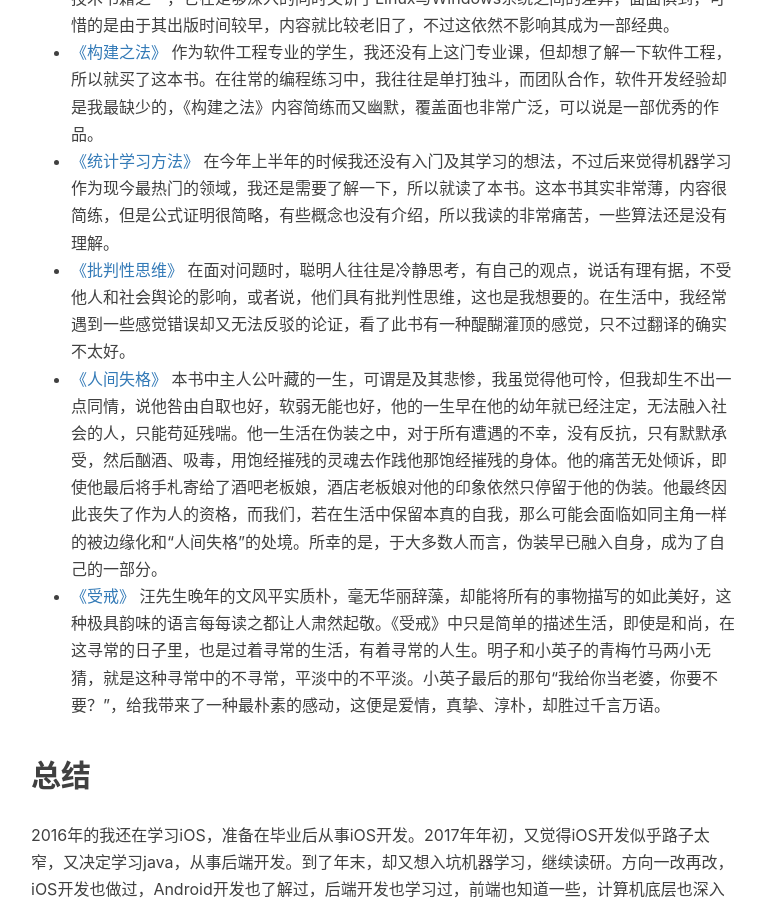
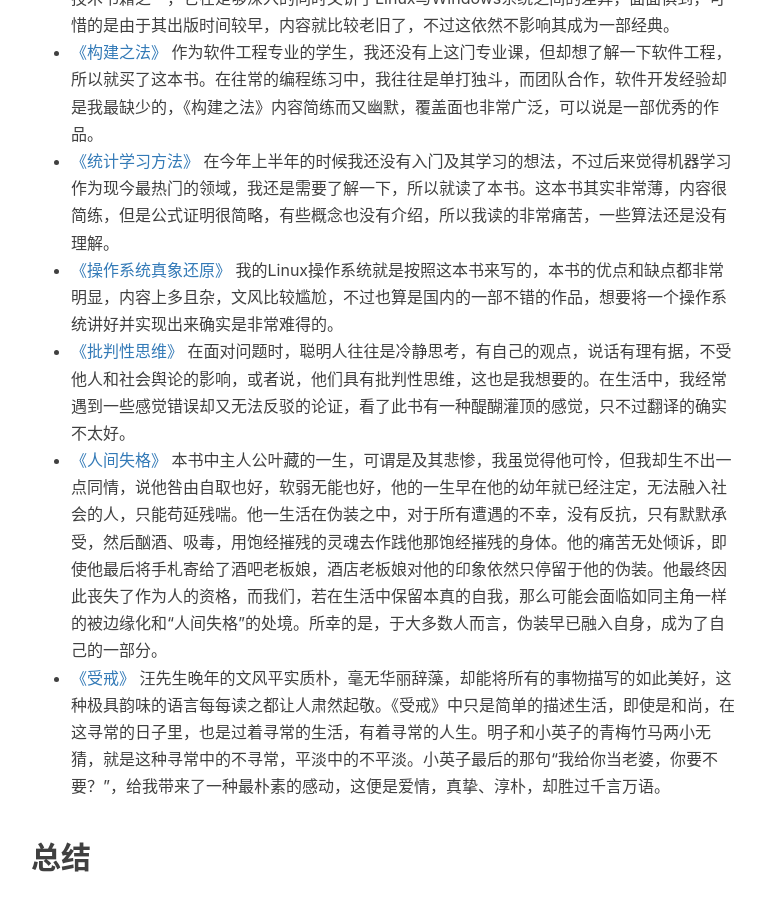
Before and after one commit to kehuizhao/kehuizhao.github.io, a Jekyll site: the page built from _posts/2018-1-6-summary.markdown, in a window 1280 px wide and 900 px high, scrolled down 1668 px. Shown: the whole window, without its empty margins (234-999 px from the left). Built offline with Jekyll 4.4.1, drawn with Linux system fonts in a browser that asks for light colours; nearby versions of some CDN libraries; comment, search, counter and statistics services are not loaded.

Commit message:
Change 2017 summary

```diff
--- a/_posts/2018-1-6-summary.markdown
+++ b/_posts/2018-1-6-summary.markdown
@@ -34,6 +34,7 @@ tags:
 * [《程序员的自我修养》](https://book.douban.com/subject/3652388/) 我是在研究程序的入口函数时得知此书的，当时觉得《深入了解计算机系统》中对于链接和装载并不够深入，于是也就研读了这本书。这是我见过的国人写的最好的技术书籍之一，它在足够深入的同时又讲了Linux与Windows系统之间的差异，面面俱到，可惜的是由于其出版时间较早，内容就比较老旧了，不过这依然不影响其成为一部经典。
 * [《构建之法》](https://book.douban.com/subject/26577755/) 作为软件工程专业的学生，我还没有上这门专业课，但却想了解一下软件工程，所以就买了这本书。在往常的编程练习中，我往往是单打独斗，而团队合作，软件开发经验却是我最缺少的，《构建之法》内容简练而又幽默，覆盖面也非常广泛，可以说是一部优秀的作品。
 * [《统计学习方法》](https://book.douban.com/subject/10590856/) 在今年上半年的时候我还没有入门及其学习的想法，不过后来觉得机器学习作为现今最热门的领域，我还是需要了解一下，所以就读了本书。这本书其实非常薄，内容很简练，但是公式证明很简略，有些概念也没有介绍，所以我读的非常痛苦，一些算法还是没有理解。
+* [《操作系统真象还原》](https://book.douban.com/subject/26745156/) 我的Linux操作系统就是按照这本书来写的，本书的优点和缺点都非常明显，内容上多且杂，文风比较尴尬，不过也算是国内的一部不错的作品，想要将一个操作系统讲好并实现出来确实是非常难得的。
 * [《批判性思维》](https://book.douban.com/subject/26278795/) 在面对问题时，聪明人往往是冷静思考，有自己的观点，说话有理有据，不受他人和社会舆论的影响，或者说，他们具有批判性思维，这也是我想要的。在生活中，我经常遇到一些感觉错误却又无法反驳的论证，看了此书有一种醍醐灌顶的感觉，只不过翻译的确实不太好。
 * [《人间失格》](https://book.douban.com/subject/4011670/) 本书中主人公叶藏的一生，可谓是及其悲惨，我虽觉得他可怜，但我却生不出一点同情，说他咎由自取也好，软弱无能也好，他的一生早在他的幼年就已经注定，无法融入社会的人，只能苟延残喘。他一生活在伪装之中，对于所有遭遇的不幸，没有反抗，只有默默承受，然后酗酒、吸毒，用饱经摧残的灵魂去作践他那饱经摧残的身体。他的痛苦无处倾诉，即使他最后将手札寄给了酒吧老板娘，酒店老板娘对他的印象依然只停留于他的伪装。他最终因此丧失了作为人的资格，而我们，若在生活中保留本真的自我，那么可能会面临如同主角一样的被边缘化和“人间失格”的处境。所幸的是，于大多数人而言，伪装早已融入自身，成为了自己的一部分。
 * [《受戒》](https://book.douban.com/subject/1760432/) 汪先生晚年的文风平实质朴，毫无华丽辞藻，却能将所有的事物描写的如此美好，这种极具韵味的语言每每读之都让人肃然起敬。《受戒》中只是简单的描述生活，即使是和尚，在这寻常的日子里，也是过着寻常的生活，有着寻常的人生。明子和小英子的青梅竹马两小无猜，就是这种寻常中的不寻常，平淡中的不平淡。小英子最后的那句“我给你当老婆，你要不要？”，给我带来了一种最朴素的感动，这便是爱情，真挚、淳朴，却胜过千言万语。
```
